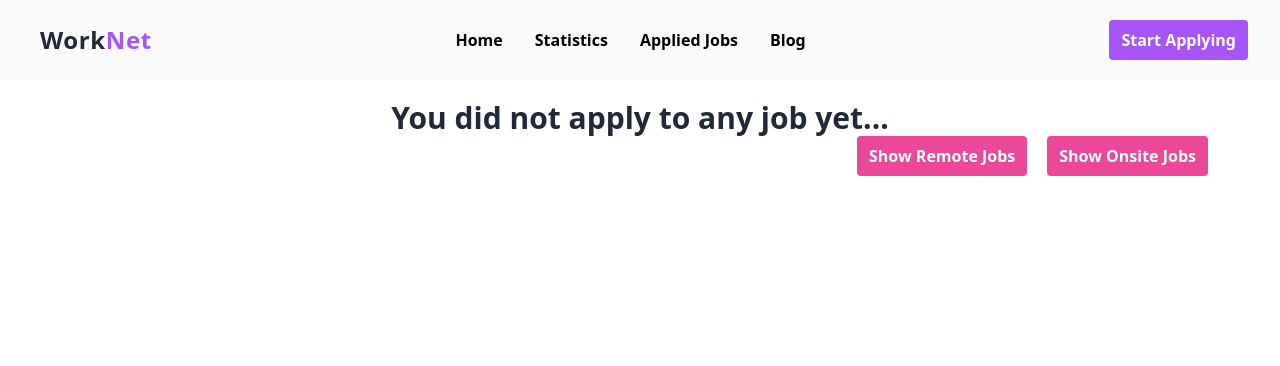
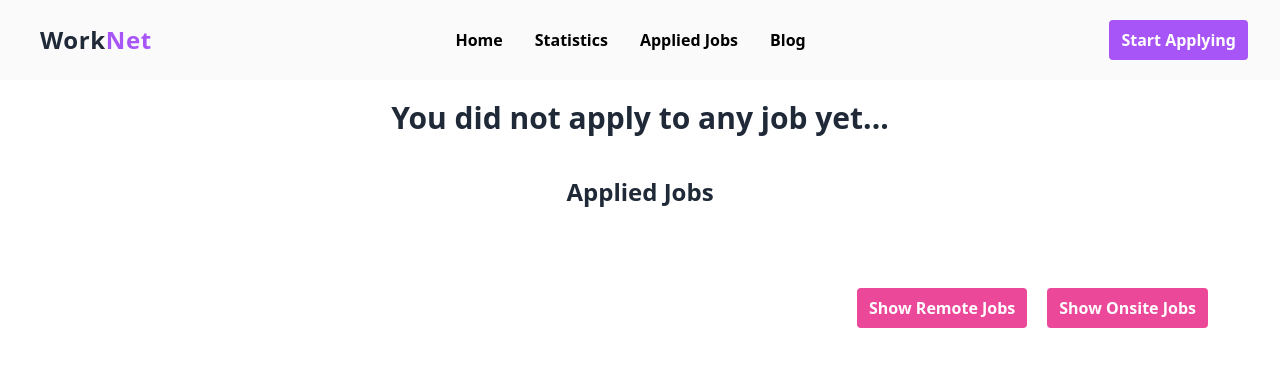
Before and after one commit to NahidEstes/career-hub, a React (Vite) app: page /applied-jobs in a window 1280 px wide. Shown: the top 366 px of the page. Built offline with nearby package versions, Linux system fonts and the light colour scheme.

Commit message:
final update

```diff
--- a/src/components/AppliedJobs.jsx
+++ b/src/components/AppliedJobs.jsx
@@ -22,6 +22,11 @@ const AppliedJobs = () => {
       <h1 className="text-center font-bold text-3xl text-gray-800">
         {applyJob.length === 0 ? "You did not apply to any job yet..." : ""}
       </h1>
+      <div className="mb-20 mt-10">
+        <h1 className="text-center text-2xl font-bold text-gray-800">
+          Applied Jobs
+        </h1>
+      </div>
       <div>
         <div className="text-end">
           <button
```
